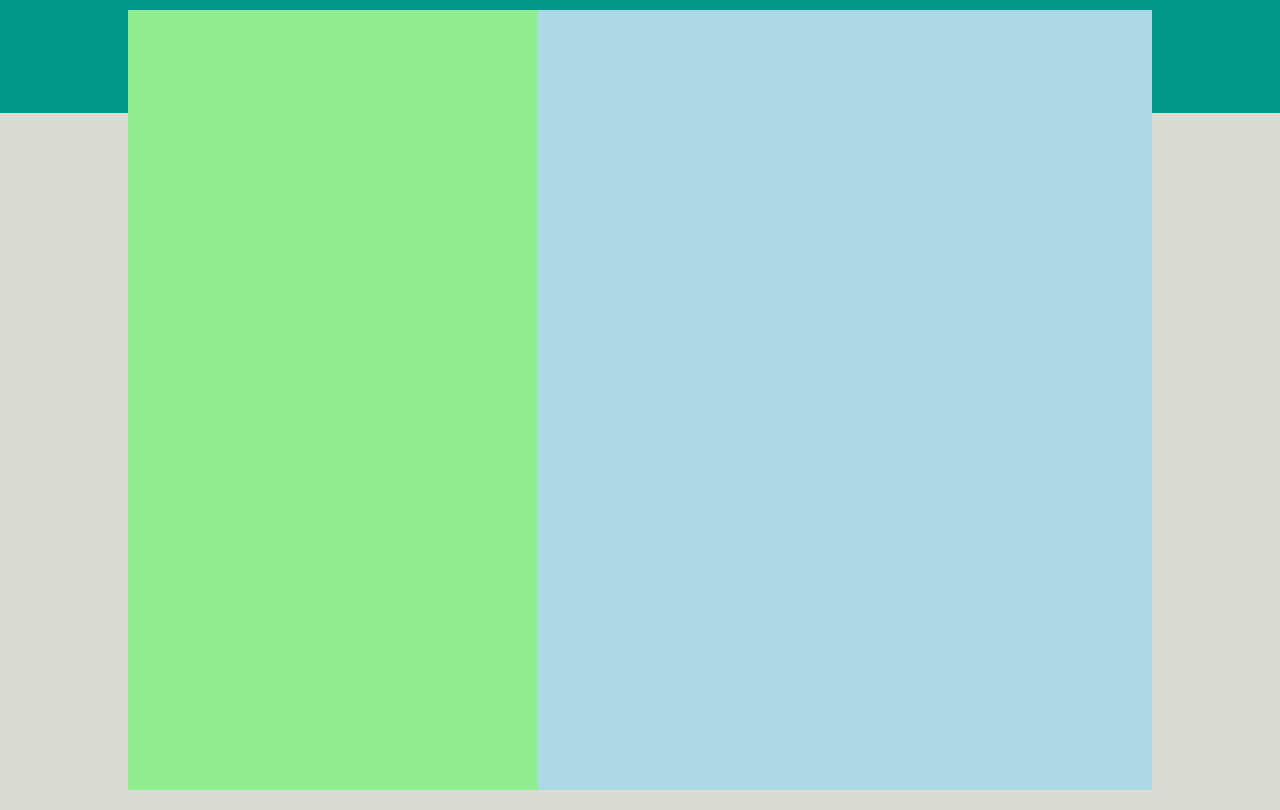
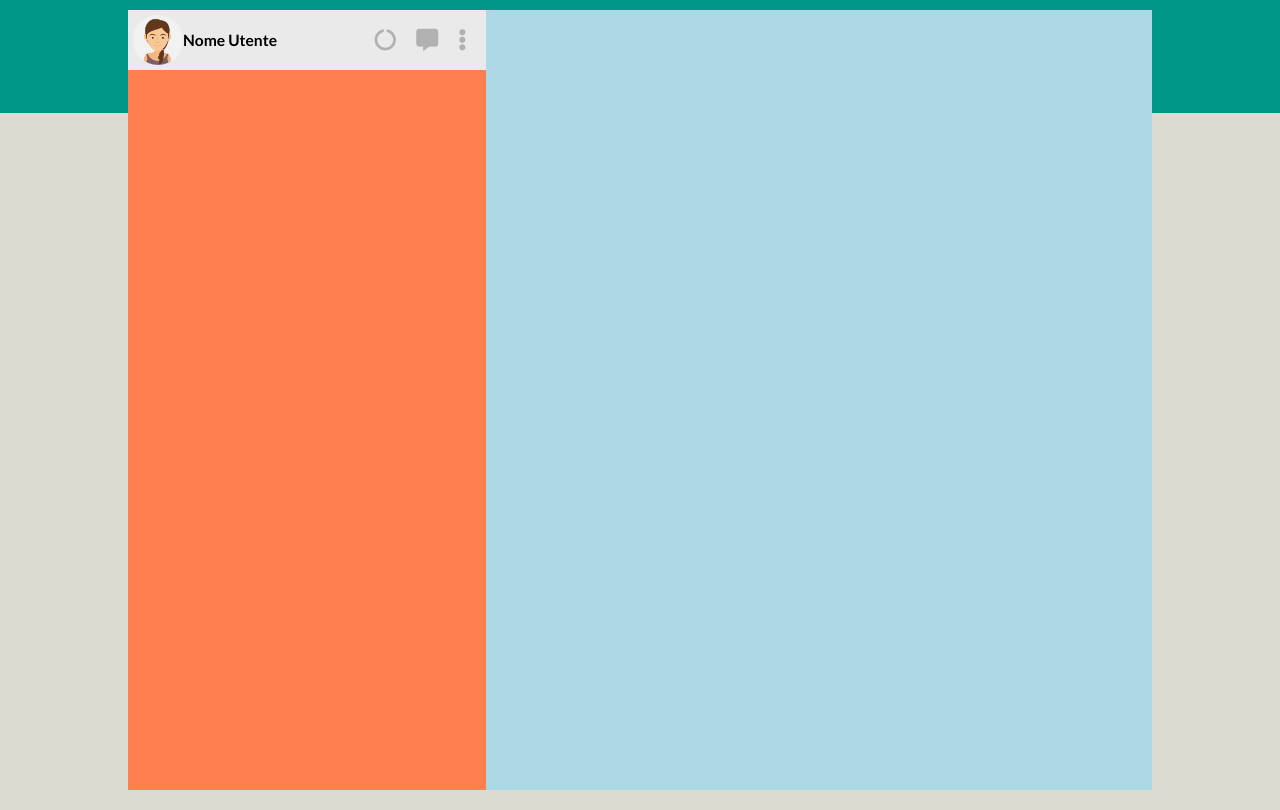
Before and after one commit to glSpisto-92/vue-boolzapp, a plain HTML site: page index.html in a window 1280 px wide. Drawn offline with Linux system fonts and the light colour scheme.

Commit message:
Aggiunta section info user

```diff
--- a/css/style.css
+++ b/css/style.css
@@ -6,6 +6,7 @@
 
 body{
   height: 100vh;
+  font-family: 'Lato', sans-serif;
   background: linear-gradient(to top, #dbdbd2 86%, #009688 86%);
 }
 
@@ -21,14 +22,40 @@ body{
 
 /* wrapper left */
 .wrapper_left{
-  width: 40%;
+  width: 35%;
   height: 100%;
-  background: lightgreen;
+}
+
+.wrapper_profile_user{
+  display: flex;
+  justify-content: space-between;
+  background: #EAEAEA;
+}
+
+.profile_info_left{
+  height: 60px;
+  padding: 5px;
+  display: flex;
+  align-items: center;
+}
+.profile_info_left img {
+  height: 100%;
+  border-radius: 50%;
+}
+
+.profile_info_right {
+  display: flex;
+  align-items: center;
+}
+.profile_info_right i{
+  color: #B1B1B1;
+  font-size: 22px;
+  margin-right: 20px;
 }
 
 /* wrapper right */
 .wrapper_right{
-  width: 60%;
+  width: 65%;
   height: 100%;
   background: lightblue;
 }
--- a/index.html
+++ b/index.html
@@ -4,13 +4,41 @@
     <meta charset="UTF-8">
     <meta name="viewport" content="width=device-width, initial-scale=1.0">
     <meta http-equiv="X-UA-Compatible" content="ie=edge">
+    <!-- font awesome -->
+    <link rel="stylesheet" href="https://cdnjs.cloudflare.com/ajax/libs/font-awesome/5.15.3/css/all.min.css" integrity="sha512-iBBXm8fW90+nuLcSKlbmrPcLa0OT92xO1BIsZ+ywDWZCvqsWgccV3gFoRBv0z+8dLJgyAHIhR35VZc2oM/gI1w==" crossorigin="anonymous" />
+    <!-- google fonts -->
+    <link rel="preconnect" href="https://fonts.gstatic.com">
+    <link href="https://fonts.googleapis.com/css2?family=Lato:wght@400;700&display=swap" rel="stylesheet">
+    <!-- css -->
     <link rel="stylesheet" href="css/style.css">
     <title>BoolZapp!</title>
   </head>
   <body>
     <!-- wrapper/container app -->
     <div class="wrapper">
-      <div class="wrapper_left"></div>
+
+      <!-- section left(contacts, avatar, info) -->
+      <div class="wrapper_left">
+
+          <!-- container info user -->
+        <div class="wrapper_profile_user">
+
+          <!-- info (name, avatar) -->
+          <div class="profile_info_left">
+            <img src="img/avatar_io.jpg" alt="">
+            <small><h3>Nome Utente</h3></small>
+          </div>
+
+          <!-- info (message, settings...) -->
+          <div class="profile_info_right">
+            <i class="fas fa-circle-notch"></i>
+            <i class="fas fa-comment-alt"></i>
+            <i class="fas fa-ellipsis-v"></i>
+          </div>
+        </div>
+      </div>
+
+
       <div class="wrapper_right"></div>
 
     </div>
```
